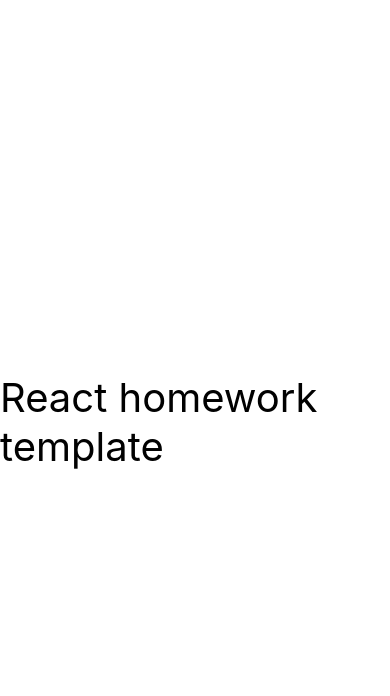
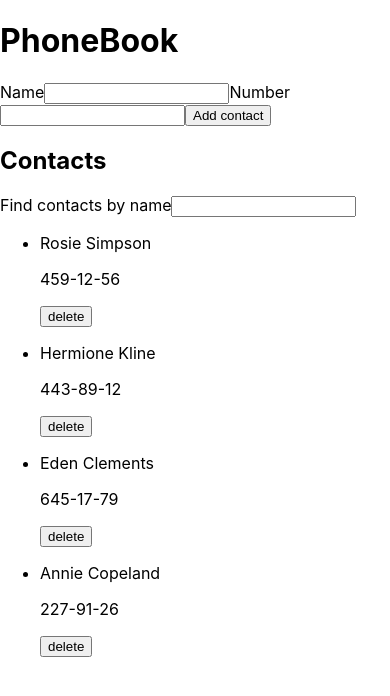
Before and after one commit to llNonlosoll/goit-react-hw-06-phonebook, a React (Create React App) app: page / in a window 390 px wide. Shown: the top 696 px of the page. Built offline with nearby package versions, Linux system fonts and the light colour scheme.

Commit message:
phonebook done

```diff
--- a/package.json
+++ b/package.json
@@ -7,9 +7,11 @@
     "@testing-library/jest-dom": "^5.16.3",
     "@testing-library/react": "^12.1.4",
     "@testing-library/user-event": "^13.5.0",
+    "nanoid": "^4.0.2",
     "react": "^18.1.0",
     "react-dom": "^18.1.0",
     "react-scripts": "5.0.1",
+    "styled-components": "^5.3.11",
     "web-vitals": "^2.1.3"
   },
   "scripts": {
--- a/src/components/App.jsx
+++ b/src/components/App.jsx
@@ -1,16 +1,80 @@
-export const App = () => {
-  return (
-    <div
-      style={{
-        height: '100vh',
-        display: 'flex',
-        justifyContent: 'center',
-        alignItems: 'center',
-        fontSize: 40,
-        color: '#010101'
-      }}
-    >
-      React homework template
-    </div>
-  );
-};
+import { Component } from 'react';
+import { nanoid } from 'nanoid';
+import ContactForm from './contactForm/contactForm';
+import { Contacts } from './contactsList/contactsList';
+import { Filter } from './filter/filter';
+
+export class App extends Component {
+  state = {
+    contacts: [
+      { id: 'id-1', name: 'Rosie Simpson', number: '459-12-56' },
+      { id: 'id-2', name: 'Hermione Kline', number: '443-89-12' },
+      { id: 'id-3', name: 'Eden Clements', number: '645-17-79' },
+      { id: 'id-4', name: 'Annie Copeland', number: '227-91-26' },
+    ],
+    filter: '',
+  };
+
+  // Додавання контакту
+  addContactToList = contact => {
+    const isInContacts = this.state.contacts.some(
+      ({ name }) => name.toLowerCase() === contact.name.toLowerCase()
+    );
+
+    if (isInContacts) {
+      alert(`${contact.name} is already in contacts`);
+      return;
+    }
+    this.setState(prevState => ({
+      contacts: [{ id: nanoid(), ...contact }, ...prevState.contacts],
+    }));
+  };
+
+  // Видалення контакту
+  removeContactFromList = contactId => {
+    this.setState(prevState => {
+      return {
+        contacts: prevState.contacts.filter(({ id }) => id !== contactId),
+      };
+    });
+  };
+
+  // Filter value
+  filterValue = event => {
+    this.setState({ filter: event.target.value });
+  };
+
+  // Фільтровані контакти
+  filteredContacts = () => {
+    const { filter, contacts } = this.state;
+    const lowerCaseFilter = filter.toLowerCase();
+
+    return contacts.filter(({ name }) =>
+      name.toLowerCase().includes(lowerCaseFilter)
+    );
+  };
+
+  render() {
+    const filteredContacts = this.filteredContacts();
+
+    return (
+      <div>
+        <h1>PhoneBook</h1>
+        <ContactForm onSubmit={this.addContactToList} />
+        <h2>Contacts</h2>
+        {this.state.contacts.length > 0 ? (
+          <Filter
+            onFilterChange={this.filterValue}
+            value={this.state.filter}
+          ></Filter>
+        ) : (
+          <p>YOUR PHONEBOOK IS EMPTY</p>
+        )}
+        <Contacts
+          contactsList={filteredContacts}
+          onContactRemove={this.removeContactFromList}
+        />
+      </div>
+    );
+  }
+}
--- /dev/null
+++ b/src/components/contactForm/contactForm.jsx
@@ -0,0 +1,66 @@
+import { Component } from 'react';
+import { nanoid } from 'nanoid';
+
+class ContactForm extends Component {
+  state = {
+    name: '',
+    number: '',
+  };
+
+  // Унікальні ідентіфакатори для інпутів форми
+  nameId = nanoid();
+  numberId = nanoid();
+
+  // Опрацювання форми
+  handleSubmit = event => {
+    event.preventDefault();
+
+    //Виклик функції onSubmit
+    this.props.onSubmit({ name: this.state.name, number: this.state.number });
+
+    // Form reset
+    this.setState({ number: '', name: '' });
+  };
+
+  // Опрацювання полів форми
+  handleChange = event => {
+    const { name, value } = event.target;
+    this.setState({ [name]: value });
+  };
+
+  render() {
+    return (
+      <form onSubmit={this.handleSubmit}>
+        <label htmlFor={this.nameId}>
+          Name
+          <input
+            type="text"
+            name="name"
+            value={this.state.name}
+            onChange={this.handleChange}
+            pattern="^[a-zA-Zа-яА-Я]+(([' -][a-zA-Zа-яА-Я ])?[a-zA-Zа-яА-Я]*)*$"
+            title="Name may contain only letters, apostrophe, dash and spaces. For example Adrian, Jacob Mercer, Charles de Batz de Castelmore d'Artagnan"
+            required
+          />
+        </label>
+
+        <label htmlFor={this.numberId}>
+          Number
+          <input
+            type="tel"
+            name="number"
+            value={this.state.number}
+            onChange={this.handleChange}
+            pattern="\+?\d{1,4}?[-.\s]?\(?\d{1,3}?\)?[-.\s]?\d{1,4}[-.\s]?\d{1,4}[-.\s]?\d{1,9}"
+            title="Phone number must be digits and can contain spaces, dashes, parentheses and can start with +"
+            required
+          />
+        </label>
+
+        <button type="submit">Add contact </button>
+      </form>
+    );
+  }
+}
+
+export default ContactForm;
--- /dev/null
+++ b/src/components/contactsList/contactsList.jsx
@@ -0,0 +1,34 @@
+import PropTypes from 'prop-types';
+
+// Список контактів
+export const Contacts = ({ contactsList, onContactRemove }) => (
+  <ul>
+    {contactsList.map(contact => (
+      <li key={contact.id}>
+        <p>{contact.name}</p>
+        <p>{contact.number}</p>
+
+        {
+          // Кнопка видалення контакту
+          <button
+            type="button"
+            name="delete"
+            onClick={() => onContactRemove(contact.id)}
+          >
+            delete
+          </button>
+        }
+      </li>
+    ))}
+  </ul>
+);
+
+Contacts.propTypes = {
+  contactsList: PropTypes.arrayOf(
+    PropTypes.shape({
+      name: PropTypes.string.isRequired,
+      number: PropTypes.string.isRequired,
+    })
+  ),
+  onContactRemove: PropTypes.func.isRequired,
+};
--- /dev/null
+++ b/src/components/filter/filter.jsx
@@ -0,0 +1,18 @@
+import PropTypes from 'prop-types';
+
+// Фільтр контактів
+export const Filter = ({ value, onFilterChange }) => {
+  return (
+    <div>
+      <label>
+        Find contacts by name
+        <input type="text" value={value} onChange={onFilterChange} />
+      </label>
+    </div>
+  );
+};
+
+Filter.propTypes = {
+  value: PropTypes.string.isRequired,
+  onFilterChange: PropTypes.func.isRequired,
+};
```
Also changed, not shown: 1 other file (tests, documents, lock files or other folders).
